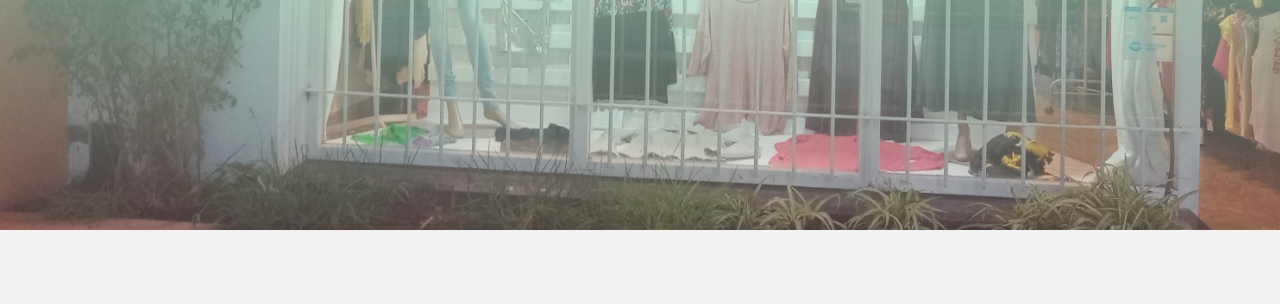
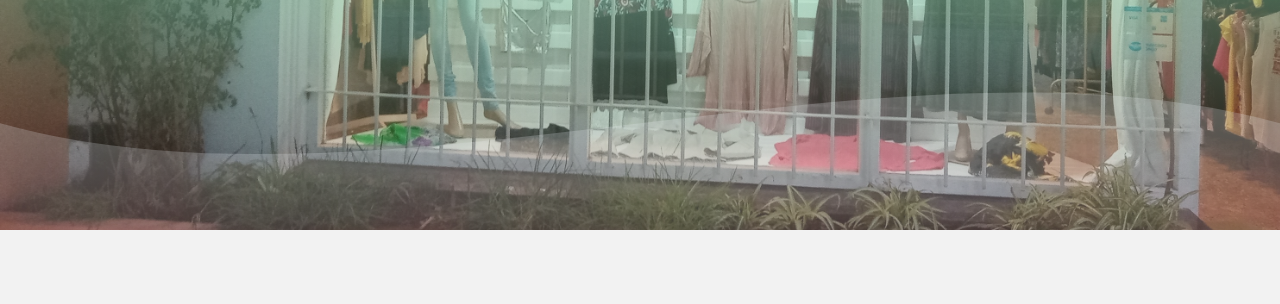
Before and after one commit to vgrana/tiendaellasnosotras, a website: page src/views/index.html in a window 1280 px wide. Shown: the part 370-674 px from the top of the page. Drawn offline with nearby package versions, Linux system fonts and the light colour scheme.

Commit message:
probando

```diff
--- a/src/views/index.html
+++ b/src/views/index.html
@@ -56,7 +56,7 @@
             <h3>El lugar para vos...</h3>
         </section>
         <div class="wave">
-            <div style="height: 1600px; overflow: hidden;"><svg viewBox="0 0 500 150" preserveAspectRatio="none" style="height: 100%; width: 100%;"><path d="M0.00,49.98 C149.99,150.00 349.20,-49.98 500.00,49.98 L500.00,150.00 L0.00,150.00 Z" style="stroke: none; fill: #eaeef13a;"></path></svg></div>
+            <div style="height: 160px; overflow: hidden;"><svg viewBox="0 0 500 150" preserveAspectRatio="none" style="height: 100%; width: 100%;"><path d="M0.00,49.98 C149.99,150.00 349.20,-49.98 500.00,49.98 L500.00,150.00 L0.00,150.00 Z" style="stroke: none; fill: #eaeef13a;"></path></svg></div>
         </div>
         </div>
     </header>
```
